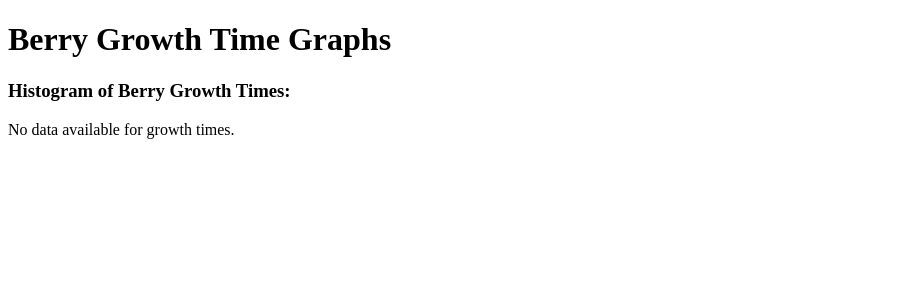
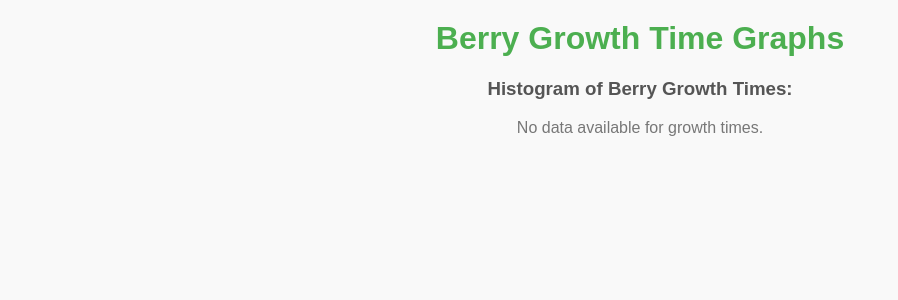
Before and after one commit to mggp/poke_api, a FastAPI app: template app/templates/growth_time_graphs.html in a window 1280 px wide. Shown: the top 300 px of the page, without its empty margins (0-898 px from the left). Run offline with FastAPI, Linux system fonts and the light colour scheme; the template is opened without the code that fills it, so the values that code supplies are empty; parts of the project's set-up code (start-up, migrations or seed data) failed here and were passed over.

Commit message:
Add minimal styling for histogram view

```diff
--- a/app/constants.py
+++ b/app/constants.py
@@ -1,4 +1,5 @@
 JINJA_TEMPLATES_DIR = "app/templates"
+BASE_STATICS_DIR = "app/static"
 
 ALL_BERRIES_CACHE_KEY = "all_berries_details"
 
--- a/app/main.py
+++ b/app/main.py
@@ -1,9 +1,11 @@
 import logging
 
+from fastapi.staticfiles import StaticFiles
 import uvicorn
 from fastapi import FastAPI
 
 from app.config import settings
+from app.constants import BASE_STATICS_DIR
 from app.routers import berries
 
 logging.basicConfig(level=settings.logger_level)
@@ -14,6 +16,8 @@ app = FastAPI(
     docs_url="/",
 )
 
+app.mount("/static", StaticFiles(directory=BASE_STATICS_DIR), name="static")
+
 app.include_router(berries.router, tags=["Berry statistics"])
 
 if __name__ == "__main__":
--- /dev/null
+++ b/app/static/styles.css
@@ -0,0 +1,38 @@
+body {
+    font-family: Arial, sans-serif;
+    margin: 0;
+    padding: 0;
+    background-color: #f9f9f9;
+    color: #333;
+}
+
+h1 {
+    text-align: center;
+    color: #4CAF50;
+    margin-top: 20px;
+}
+
+h3 {
+    text-align: center;
+    color: #555;
+}
+
+.histogram-container {
+    display: flex;
+    justify-content: center;
+    margin: 20px 0;
+}
+
+.histogram-container img {
+    max-width: 100%;
+    height: auto;
+    border: 1px solid #ddd;
+    border-radius: 4px;
+    padding: 5px;
+    background-color: #fff;
+}
+
+p {
+    text-align: center;
+    color: #777;
+}
--- a/app/templates/base.html
+++ b/app/templates/base.html
@@ -3,6 +3,7 @@
     <head>
         {% block head %}
             <title>{% block title %}{% endblock %}</title>
+            <link rel="icon" type="image/x-icon" href="{{ url_for('static', path='/favicon.png') }}">
         {% endblock %}
     </head>
     <body>
--- a/app/templates/growth_time_graphs.html
+++ b/app/templates/growth_time_graphs.html
@@ -1,6 +1,10 @@
 {% extends "base.html" %}
 
 {% block title %}Growth Time Graphs{% endblock %}
+{% block head %}
+    {{ super() }}
+    <link rel="stylesheet" href="{{ url_for('static', path='/styles.css') }}">
+{% endblock %}
 
 {% block content %}
     <h1>Berry Growth Time Graphs</h1>
```
Also changed, not shown: app/static/favicon.png (added).
